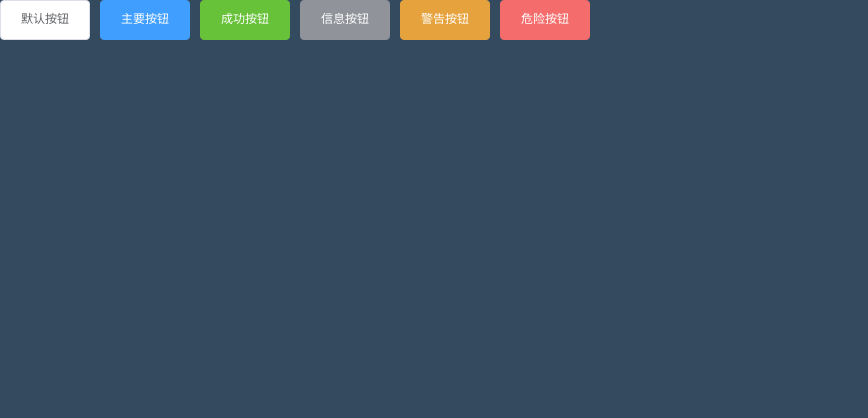
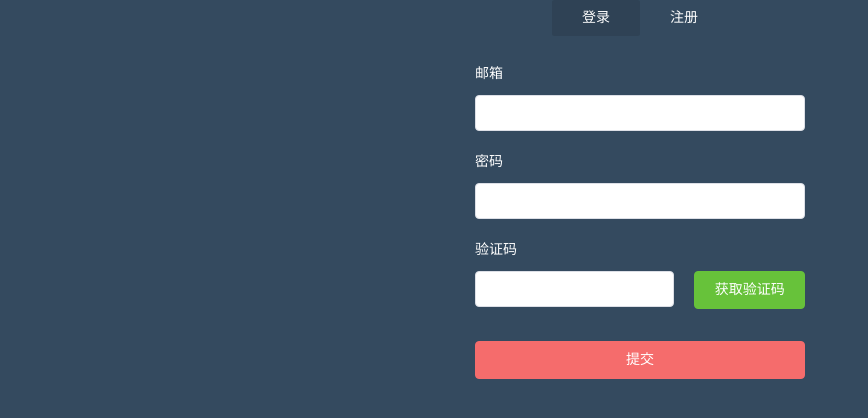
Before and after one commit to VeraZan/vue-admin, a Vue app: page /#/login in a window 1280 px wide. Shown: the top 418 px of the page, without its empty margins (0-868 px from the left). Built offline with nearby package versions, Linux system fonts and the light colour scheme.

Commit message:
登录注册页面，表单验证

```diff
--- /dev/null
+++ b/src/utils/validate.js
@@ -0,0 +1,27 @@
+// 过滤特殊字符：
+export function stripscript(s) {
+  var pattern = new RegExp("[`~!@#$^&*()=|{}':;',\\[\\].<>/?~！@#￥……&*% （）&;—|{}【】‘；：”“'。，、？]")
+  var rs = "";
+  for (var i = 0; i < s.length; i++) {
+    rs = rs + s.substr(i, 1).replace(pattern, '');
+  }
+  return rs;
+}
+
+//验证邮箱
+export function validateEmail(value) {
+  let reg = /^([a-zA-Z]|[0-9])(\w|\-)+@[a-zA-Z0-9]+\.([a-zA-Z]{2,4})$/;
+  return reg.test(value)
+}
+
+//验证密码，6-20位的数字+字母
+export function validatePwd(value) {
+  let reg = /^(?!\D+$)(?![^a-zA-Z]+$)\S{6,20}$/;
+  return reg.test(value)
+}
+
+//验证验证码
+export function validateVCode(value) {
+  let reg = /^[a-z0-9]{6}$/;
+  return reg.test(value)
+}
--- a/src/views/Login/index.vue
+++ b/src/views/Login/index.vue
@@ -1,23 +1,190 @@
 <template>
   <div id="login">
-    <el-button>默认按钮</el-button>
-    <el-button type="primary">主要按钮</el-button>
-    <el-button type="success">成功按钮</el-button>
-    <el-button type="info">信息按钮</el-button>
-    <el-button type="warning">警告按钮</el-button>
-    <el-button type="danger">危险按钮</el-button>
+    <div class="login-wrap">
+      <ul class="menu-tab">
+        <li v-for="(val,index) in menuTab" :key="index" :class="{'current':isActive === index}" @click="toggleMenu(index)">{{val}}</li>
+      </ul>
+      <el-form :model="ruleForm" status-icon :rules="rules" ref="ruleForm" class="login-form" size="medium">
+        <el-form-item prop="username" class="item-form"><!--此处el-form-item直接用label属性设置label的话，label在<style scoped>中的修改可能不生效-->
+          <label>邮箱</label>
+          <el-input type="text" v-model="ruleForm.username" autocomplete="off"></el-input>
+        </el-form-item>
+        <el-form-item prop="password" class="item-form">
+          <label>密码</label>
+          <el-input type="password" v-model="ruleForm.password" autocomplete="off" minlength="6" maxlength="20"></el-input>
+        </el-form-item>
+        <el-form-item prop="passwords" class="item-form" v-if="isActive === 1"><!--这里如果用v-show记得验证重复密码那里判断下如果处于登录而非注册状态，直接callback(),否则表单验证通不过-->
+          <label>重复密码</label>
+          <el-input type="password" v-model="ruleForm.passwords" autocomplete="off" minlength="6" maxlength="20"></el-input>
+        </el-form-item>
+        <el-form-item prop="code" class="item-form">
+          <label>验证码</label>
+          <el-row :gutter="20">
+            <el-col :span="15">
+              <el-input v-model.number="ruleForm.code" minlength="6" maxlength="6"></el-input>
+            </el-col>
+            <el-col :span="9">
+              <el-button type="success" class="block">获取验证码</el-button>
+            </el-col>
+          </el-row>
+        </el-form-item>
+        <el-form-item>
+          <el-button type="danger" @click="submitForm('ruleForm')" class="login-btn block">提交</el-button>
+        </el-form-item>
+      </el-form>
+    </div>
   </div>
 </template>
 
 <script>
+  //打开vue.config.js，@代指什么看configureWebpack alias，不用写.js后缀看configureWebpack extensions
+  import { stripscript,validateEmail,validatePwd,validateVCode } from '@/utils/validate'
+
   export default {
-    name: "Login"
+    name: "Login",
+    data(){
+      //验证用户名（即邮箱）
+      var validateUsername = (rule, value, callback) => {
+        if (value === '') {
+          callback(new Error('请输入用户名'));
+        } else if(!validateEmail(value)) {
+          callback(new Error('用户名格式有误'));
+        } else{
+          callback();
+        }
+      };
+      //验证密码
+      var validatePassword = (rule, value, callback) => {
+        //过滤掉特殊字符
+        this.ruleForm.password = stripscript(value);//个人感觉此处不合理，应该直接限制特殊字符，而不是代替用户剔除
+        value = this.ruleForm.password;
+        if (value === '') {
+          callback(new Error('请输入密码'));
+        } else if (!validatePwd(value)) {
+          callback(new Error('密码为6-20位的数字+字母'));
+        } else {
+          callback();
+        }
+      };
+      //验证重复密码
+      var validatePasswords = (rule, value, callback) => {
+        //过滤掉特殊字符
+        this.ruleForm.passwords = stripscript(value);
+        value = this.ruleForm.passwords;
+        if (value === '') {
+          callback(new Error('请再次输入密码'));
+        } else if (value !== this.ruleForm.password) {
+          callback(new Error('重复密码不正确'));
+        } else {
+          callback();
+        }
+      };
+      //验证验证码
+      var validateCode = (rule, value, callback) => {
+        //过滤掉特殊字符
+        this.ruleForm.code = stripscript(value);
+        value = this.ruleForm.code;
+        if (value === '') {
+          callback(new Error('请输入验证码'));
+        } else if (!validateVCode(value)) {
+          callback(new Error('验证码格式有误'));
+        } else {
+          callback();
+        }
+      };
+      return{
+        menuTab:['登录', '注册'],
+        isActive:0,
+        ruleForm: {
+          username: '',
+          password: '',
+          passwords: '',
+          code: ''
+        },
+        rules: {
+          username: [
+            { validator: validateUsername, trigger: 'blur' }
+          ],
+          password: [
+            { validator: validatePassword, trigger: 'blur' }
+          ],
+          passwords: [
+            { validator: validatePasswords, trigger: 'blur' }
+          ],
+          code: [
+            { validator: validateCode, trigger: 'blur' }
+          ]
+        }
+      }
+    },
+    created(){
+
+    },
+    //挂载完成后自动执行的
+    mounted(){
+
+    },
+    methods:{
+      toggleMenu(index){
+        this.isActive = index;
+        //resetFields	对整个表单进行重置，将所有字段值重置为初始值并移除校验结果，详见element的Form Methods
+        this.$refs['ruleForm'].resetFields();
+      },
+      submitForm(formName) {
+        this.$refs[formName].validate((valid) => {
+          if (valid) {
+            alert('submit!');
+          } else {
+            console.log('error submit!!');
+            return false;
+          }
+        });
+      }
+    }
   }
 </script>
 
 <style lang="scss" scoped>
-#login{
-  height:100vh;
-  background-color: #344a5f;
-}
+  #login{
+    height:100vh;
+    background-color: #344a5f;
+  }
+  .login-wrap{
+    width:330px;
+    margin: auto;
+  }
+  .menu-tab{
+    text-align: center;
+    li{
+      display: inline-block;
+      width: 88px;
+      line-height:36px;
+      font-size: 14px;
+      color: #fff;
+      border-radius: 2px;
+      cursor: pointer;
+    }
+  }
+  .current{
+    background-color: rgba(0,0,0,.1);
+  }
+  .login-form{
+    margin-top: 20px;
+    label{
+      display: block;
+      margin-bottom: 3px;
+      font-size: 14px;
+      color:#fff;
+    }
+    .item-form{
+      margin-bottom: 13px;
+    }
+    .block{
+      width:100%;
+      display: block;
+    }
+    .login-btn{
+      margin-top: 19px;
+    }
+  }
 </style>
--- a/vue.config.js
+++ b/vue.config.js
@@ -12,18 +12,18 @@
   chainWebpack: (config) => {
   },
   configureWebpack: (config) => {
-    // config.resolve = { // 配置解析别名
-    //   extensions: ['.js', '.json', '.vue'],
-    //   alias: {
-    //     '@': path.resolve(__dirname, './src'),
-    //     'public': path.resolve(__dirname, './public'),
-    //     'components': path.resolve(__dirname, './src/components'),
-    //     'common': path.resolve(__dirname, './src/common'),
-    //     'api': path.resolve(__dirname, './src/api'),
-    //     'views': path.resolve(__dirname, './src/views'),
-    //     'data': path.resolve(__dirname, './src/data')
-    //   }
-    // }
+    config.resolve = { // 配置解析别名
+      extensions: ['.js', '.json', '.vue'],
+      alias: {
+        '@': path.resolve(__dirname, './src'),
+        'public': path.resolve(__dirname, './public'),
+        'components': path.resolve(__dirname, './src/components'),
+        'common': path.resolve(__dirname, './src/common'),
+        'api': path.resolve(__dirname, './src/api'),
+        'views': path.resolve(__dirname, './src/views'),
+        'data': path.resolve(__dirname, './src/data')
+      }
+    }
   },
   // 生产环境是否生成 sourceMap 文件
   productionSourceMap: false,
```
